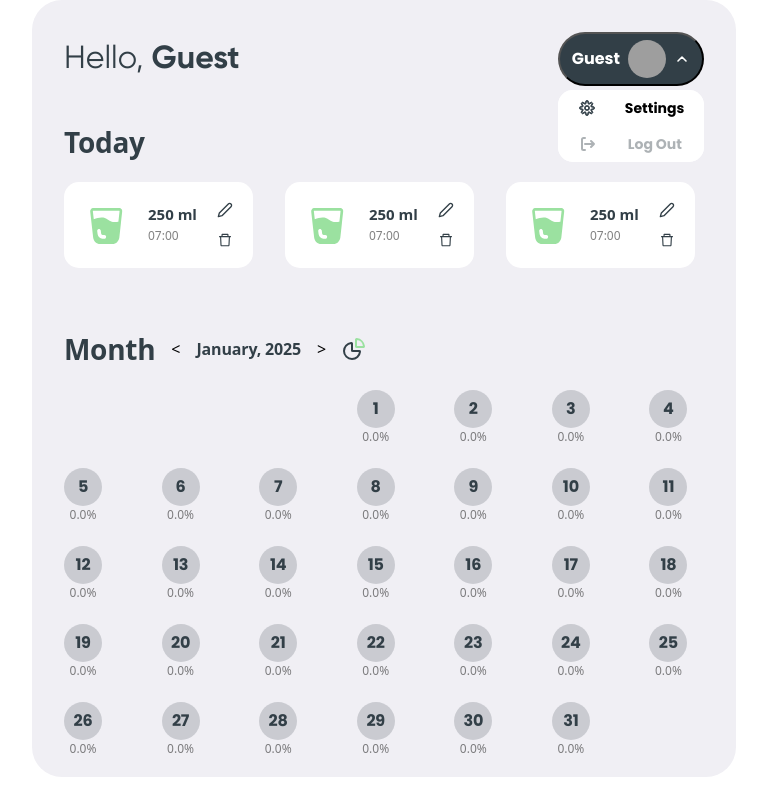
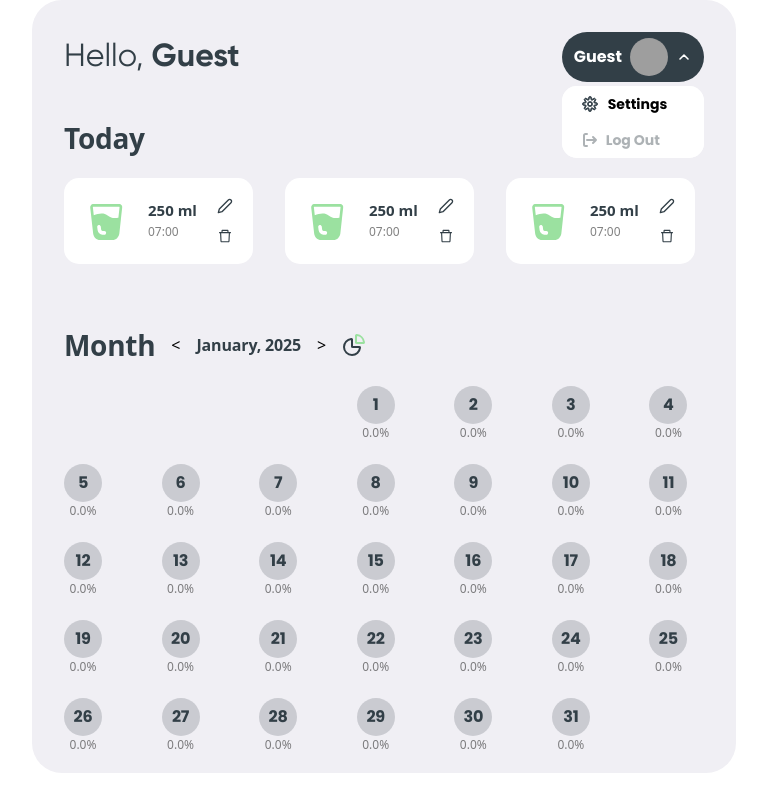
Before and after one commit to Olena-Synytsia/aqua-track-02-FIX, a React (Vite) app: page /tracker in a window 1280 px wide. Both pictures are taken after a click on the button "Guest". Shown: the whole page, without its empty margins (256-1023 px from the left). Built offline with nearby package versions, Linux system fonts and the light colour scheme; grey boxes are pictures that could not be loaded.

Commit message:
btnsamewidth

```diff
--- a/src/components/TrackerPage/WaterDailedInfo/UserPanel/UserBar/UserBarBtn/UserBarBtn.module.css
+++ b/src/components/TrackerPage/WaterDailedInfo/UserPanel/UserBar/UserBarBtn/UserBarBtn.module.css
@@ -5,9 +5,13 @@
   border-radius: 30px;
   align-items: center;
   padding: 6px 12px;
+  border: none;
 }
 .name {
   font-family: Poppins;
   font-weight: 700;
   color: #ffffff;
 }
+.samewidth {
+  width: fit-content;
+}
--- a/src/components/TrackerPage/WaterDailedInfo/UserPanel/UserBar/UserBarPopover/UserBarPopover.module.css
+++ b/src/components/TrackerPage/WaterDailedInfo/UserPanel/UserBar/UserBarPopover/UserBarPopover.module.css
@@ -5,8 +5,9 @@
   border-radius: 15px;
   position: absolute;
   top: 100%;
+  width: 100%;
   left: 0;
-  min-width: 137px;
+  /* min-width: 137px; */
   z-index: 1000;
   margin-top: 4px;
   height: 72px;
@@ -16,13 +17,18 @@
 .btnout {
   display: flex;
   align-items: center;
-  justify-content: space-around;
+  justify-content: flex-start;
+  padding-left: 20px;
   border: none;
+  gap: 8px;
   font-family: Poppins;
   font-size: 14px;
   font-weight: 700;
   height: 36px;
   background-color: #ffffff;
+}
+.btnset {
+  padding-left: 18px;
 }
 .btnout {
   color: #323f4766;
@@ -43,9 +49,6 @@
 }
 
 @media screen and (min-width: 768px) {
-  .btnssettlog {
-    width: 100%;
-  }
   .btnset,
   .btnout {
     height: 41px;
```
